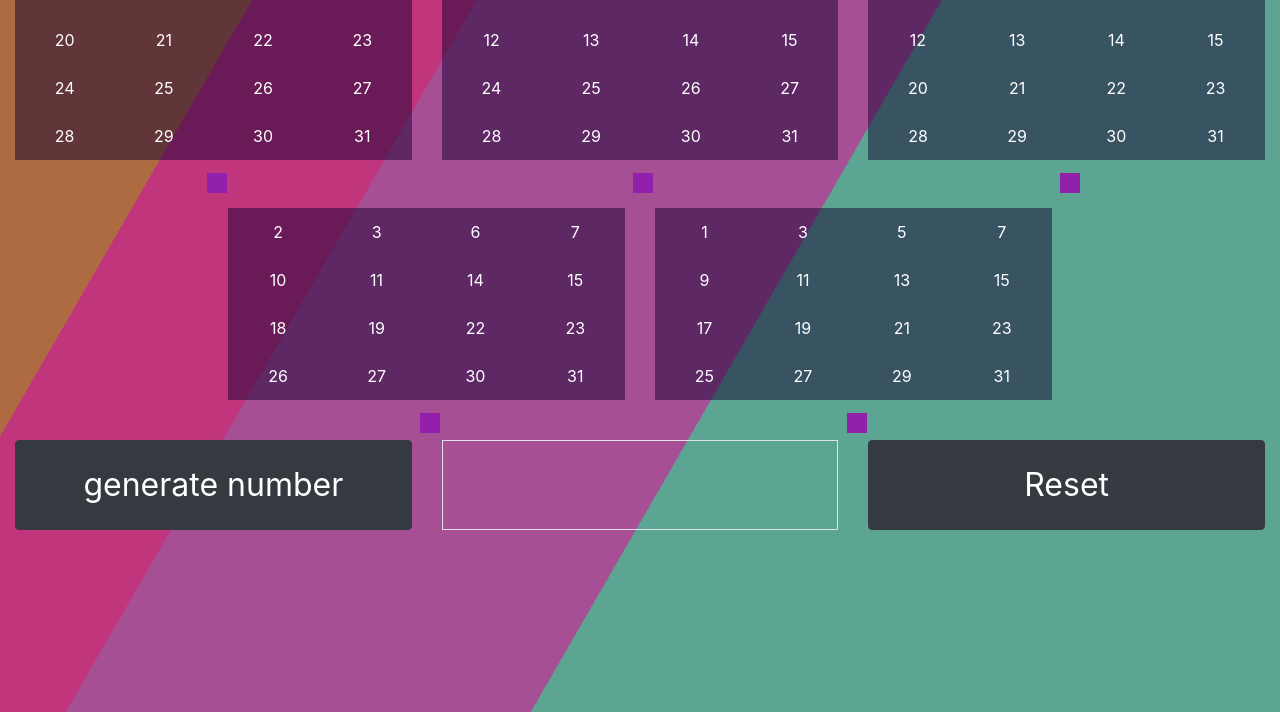
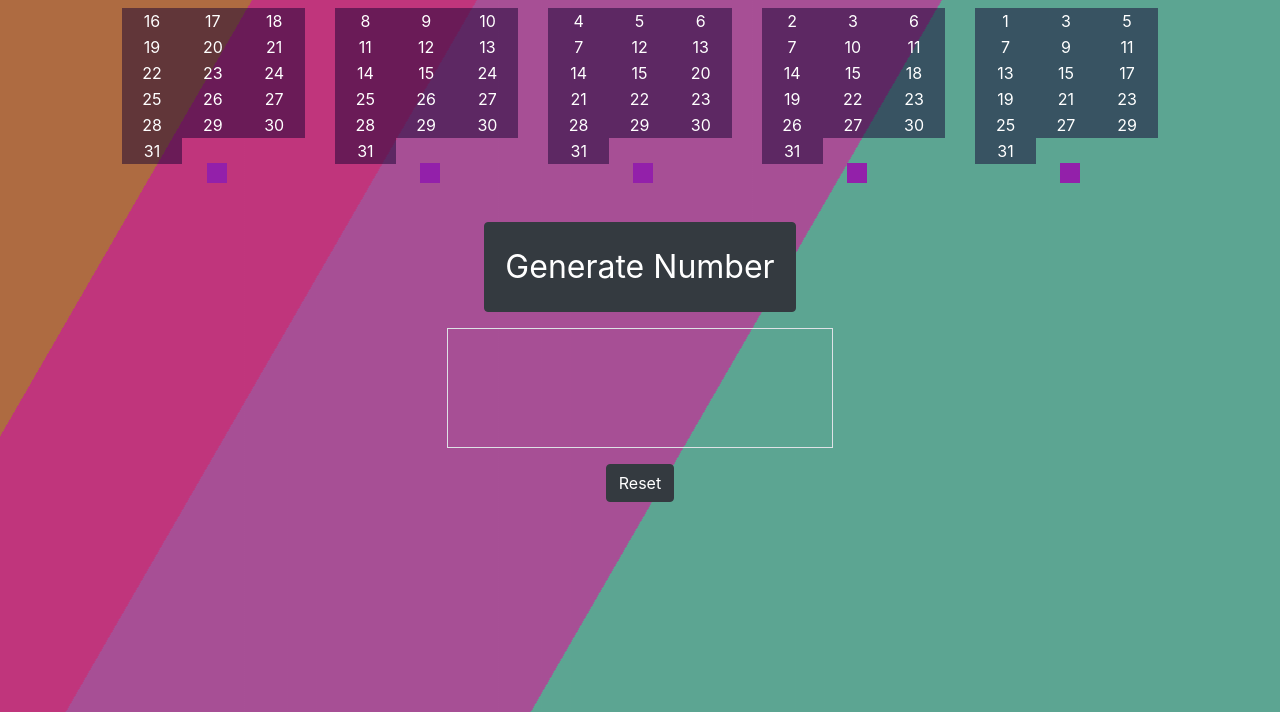
Before and after one commit to HamzaManzoorUIUX/Number-genrater-Game, a plain HTML site: page index.html in a window 1280 px wide. Shown: the part 88-800 px from the top of the page. Drawn offline with Linux system fonts and the light colour scheme.

Commit message:
make changes in box

```diff
--- a/css/style.css
+++ b/css/style.css
@@ -1,12 +1,12 @@
 #box1,#box2,#box3,#box4,#box5{
-    height: 200px;
+    height: 150px;
 }
 .buttonChange{
     font-size: 2em;
     padding: 20px;
 }
 #result{
-    height: 100%;
+    height: 120px;
 }
 td{
     background: rgba(21, 2, 51,0.5);
--- a/index.html
+++ b/index.html
@@ -15,45 +15,49 @@
         <div class="main div1"></div>
         <div class="main div2"></div>
         <div class="main div3"></div>
-       <h1 class="text-center text-capitalize">Number guessing game</h1>
+       <h1 class="text-center text-capitalize text-light my-4">Number guessing game</h1>
     <div class="row">
-        <div class="col-sm-12 col-md-4  text-center">
+        <div class="col-sm-12 col-md-2 offset-md-1 text-center mb-4">
             <div id="box1"></div>
             <input type="checkbox" id="check1">
         </div>
-        <div class="col-sm-12 col-md-4 text-center">
+        <div class="col-sm-12 col-md-2 text-center mb-4">
                 <div id="box2"></div>
                 <input type="checkbox" id="check2">
         </div>
-        <div class="col-sm-12 col-md-4 text-center ">
+        <div class="col-sm-12 col-md-2 text-center mb-4">
                 <div id="box3"></div>
                 <input type="checkbox" id="check3">
         </div>
-    </div>
-    <div class="row mt-3">
-        <div class="col-sm-12 col-md-4 text-center offset-md-2">
+        <div class="col-sm-12 col-md-2 text-center mb-4">
                 <div id="box4"></div>
                 <input type="checkbox" id="check4">
         </div>
-        <div class="col-sm-12 col-md-4 text-center ">
+        <div class="col-sm-12 col-md-2 text-center mb-4">
                 <div id="box5"></div>
                 <input type="checkbox" id="check5">
         </div>
     </div>
-    <div class="row mt-2">
-            <div class="col-sm-12 col-md-4 text-center ">
-                    <button type="button" id="button1" class="btn btn-dark buttonChange w-100">
-                        generate number
+    <div class="container-fluid">
+            <div class="row mt-3">
+                <div class="col-sm-12 col-md-4 offset-md-4 text-center ">
+                    <button type="button" id="button1" class="btn btn-dark buttonChange">
+                        Generate Number
                     </button>
                 </div>
-            <div class="col-sm-12 col-md-4 text-center ">
-                <div id="result" class="border"></div>
-                 </div>
-            <div class="col-sm-12 col-md-4 text-center ">
-                    <button type="button" id="button2" class="btn btn-dark buttonChange w-100">
+            </div>
+            <div class="row mt-3">
+                <div class="col-sm-12 col-md-4 offset-md-4 text-center display-1">
+                    <div id="result" class="border text-light"></div>
+                     </div>
+            </div>
+            <div class="row mt-3">
+                <div class="col-sm-12 col-md-4 offset-md-4 text-center ">
+                    <button type="button" id="button2" class="btn btn-dark ">
                             Reset
                         </button>
                  </div>
+            </div>
     </div>
     <script src="js/jquery-3.3.1.min.js"></script>
     <script src="js/bootstrap.js"></script>
--- a/js/script.js
+++ b/js/script.js
@@ -27,16 +27,17 @@ var colm="";
         }
     }
     count=0;
-    for(var k=0;k<Math.ceil(mainData.length/4);k++)
+    for(var k=0;k<Math.ceil(mainData.length/3);k++)
     {
-        for(var i=0;i<4;i++)
+        for(var i=0;i<3;i++)
         {
-            if(count<=mainData.length)
+            if(count<=mainData.length-1)
             {
                 colm+=`
             <td>${mainData[count]}</td>
             `;
             count++;
+
             }
         }
         row+=`
@@ -45,7 +46,7 @@ var colm="";
         colm="";
     }
 box1.innerHTML=`
-<table class="table table-borderless table-hover">${row}</table>
+<table class="table-borderless table-hover w-100">${row}</table>
 `;
 }
 function box2Data(){
@@ -78,11 +79,11 @@ function box2Data(){
             }
         }
         count=0;
-        for(var k=0;k<Math.ceil(mainData.length/4);k++)
+        for(var k=0;k<Math.ceil(mainData.length/3);k++)
         {
-            for(var i=0;i<4;i++)
+            for(var i=0;i<3;i++)
             {
-                if(count<=mainData.length)
+                if(count<=mainData.length-1)
                 {
                     colm+=`
                 <td>${mainData[count]}</td>
@@ -96,7 +97,7 @@ function box2Data(){
             colm="";
         }
     box2.innerHTML=`
-    <table class="table table-borderless table-hover">${row}</table>
+    <table class="table-borderless table-hover w-100">${row}</table>
     `;
 }
 function box3Data(){
@@ -135,11 +136,11 @@ function box3Data(){
             }
         }
         count=0;
-        for(var k=0;k<Math.ceil(mainData.length/4);k++)
+        for(var k=0;k<Math.ceil(mainData.length/3);k++)
         {
-            for(var i=0;i<4;i++)
+            for(var i=0;i<3;i++)
             {
-                if(count<=mainData.length)
+                if(count<=mainData.length-1)
                 {
                     colm+=`
                 <td>${mainData[count]}</td>
@@ -153,7 +154,7 @@ function box3Data(){
             colm="";
         }
     box3.innerHTML=`
-    <table class="table table-borderless table-hover">${row}</table>
+    <table class="table-borderless table-hover w-100">${row}</table>
     `;
 }
 function box4Data(){
@@ -198,11 +199,11 @@ function box4Data(){
             }
         }
         count=0;
-        for(var k=0;k<Math.ceil(mainData.length/4);k++)
+        for(var k=0;k<Math.ceil(mainData.length/3);k++)
         {
-            for(var i=0;i<4;i++)
+            for(var i=0;i<3;i++)
             {
-                if(count<=mainData.length)
+                if(count<=mainData.length-1)
                 {
                     colm+=`
                 <td>${mainData[count]}</td>
@@ -216,7 +217,7 @@ function box4Data(){
             colm="";
         }
     box4.innerHTML=`
-    <table class="table table-borderless table-hover">${row}</table>
+    <table class="table-borderless table-hover w-100">${row}</table>
     `;
 }
 function box5Data(){
@@ -267,11 +268,11 @@ function box5Data(){
             }
         }
         count=0;
-        for(var k=0;k<Math.ceil(mainData.length/4);k++)
+        for(var k=0;k<Math.ceil(mainData.length/3);k++)
         {
-            for(var i=0;i<4;i++)
+            for(var i=0;i<3;i++)
             {
-                if(count<=mainData.length)
+                if(count<=mainData.length-1)
                 {
                     colm+=`
                 <td>${mainData[count]}</td>
@@ -285,7 +286,7 @@ function box5Data(){
             colm="";
         }
     box5.innerHTML=`
-    <table class="table table-borderless table-hover">${row}</table>
+    <table class="table-borderless table-hover w-100">${row}</table>
     `;
 }
 button1.onclick=function(){
@@ -312,7 +313,7 @@ button1.onclick=function(){
     }
     if(checkBoxValue==0)
     {
-        alert("Select a number");
+        alert("Select a box first");
     }
     else{
         result.innerHTML=parseInt(checkBoxValue,2);
```
